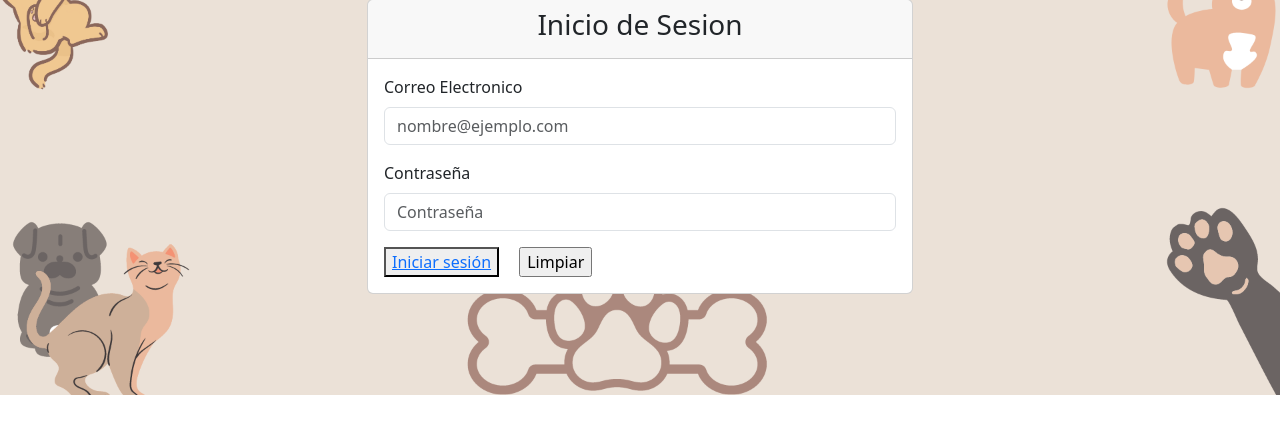
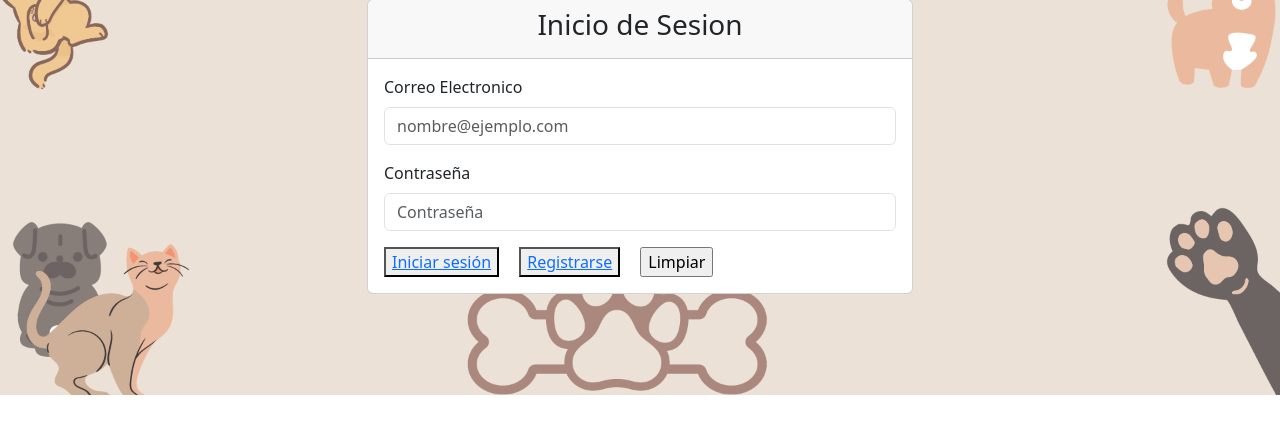
Before and after one commit to Matelunaaaaa/MiProyectoSensacional, a Django app: template productos/templates/InicioSesion.html in a window 1280 px wide. Shown: the part 224-658 px from the top of the page. Run offline with Django 3.2, Linux system fonts and the light colour scheme; the template is opened without the code that fills it, so the values that code supplies are empty; some libraries are stand-ins or nearby versions.

Commit message:
Add files via upload

```diff
--- a/productos/templates/InicioSesion.html
+++ b/productos/templates/InicioSesion.html
@@ -45,6 +45,9 @@
                             <button class="mr-3">
                             <a href="Principal"> Iniciar sesión</a>
                             </button>
+                            <button class="mr-3">
+                                <a href="registro">Registrarse</a>
+                            </button>
 
                             <!-- el boton netamente elimina el texto de "Correo electronico" y "Contrasena" -->
 
```
